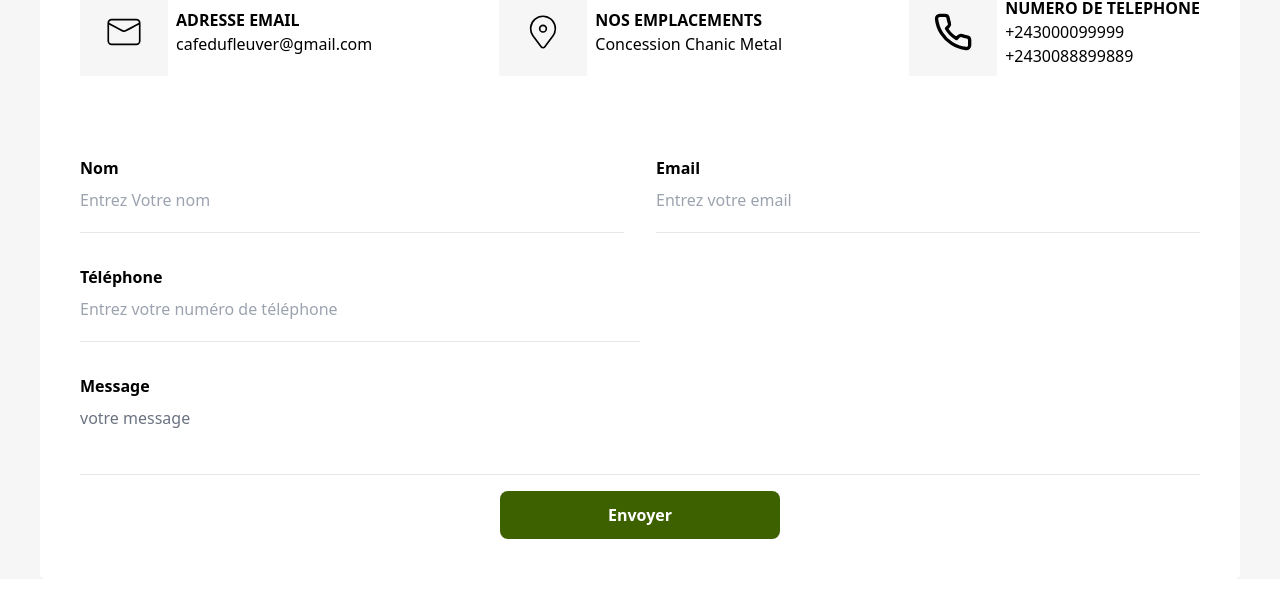
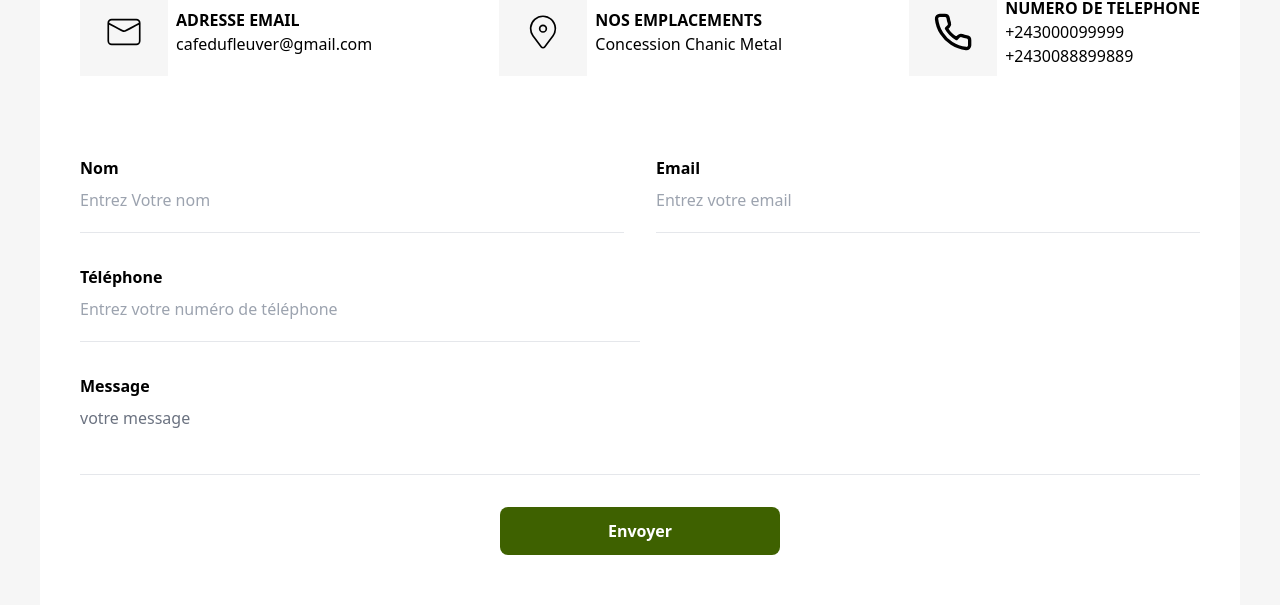
Before and after one commit to Theodorebinda/Caf-Du-Fleuve, a React (Vite) app: page /contact in a window 1280 px wide. Shown: the part 820-1425 px from the top of the page. Built offline with nearby package versions, Linux system fonts and the light colour scheme; a web font is replaced by a local one.

Commit message:
fix:contact

```diff
--- a/src/composants/contactPage/contactForm.jsx
+++ b/src/composants/contactPage/contactForm.jsx
@@ -78,9 +78,13 @@ const ContactForm = () => {
   };
 
   return (
-    <div className="flex flex-col bg-white p-4 md:p-10 m-3 md:m-10 rounded-md">
+    <div className="flex flex-col bg-white p-4 md:p-10 m-3 md:m-10 rounded-md ">
       <Localisation className={"mb-10 md:mb-20"} />
-      <form ref={form} onSubmit={sendEmail} className=" flex flex-col gap-4">
+      <form
+        ref={form}
+        onSubmit={sendEmail}
+        className=" flex flex-col gap-4 mb-10"
+      >
         <div className="flex flex-col md:flex-row md:justify-between md:gap-8 items-start md:items-center w-full">
           <div className="flex flex-col gap-2 md:w-1/2 w-full mb-4">
             <label className="font-semibold">Nom</label>
@@ -126,7 +130,7 @@ const ContactForm = () => {
           <textarea
             name="message"
             placeholder="votre message"
-            className="placeholder-gray-500 bg-transparent focus:outline-none focus:border-b-2 pb-5 border-b resize-none"
+            className="placeholder-gray-500 bg-transparent focus:outline-none focus:border-b-2 pb-5 mb-4 border-b resize-none"
             value={message}
             onChange={(e) => setMessage(e.target.value)}
           />
--- a/src/composants/contactPage/heroContact.jsx
+++ b/src/composants/contactPage/heroContact.jsx
@@ -2,13 +2,13 @@ import React from "react";
 function HeroContact() {
   return (
     <main className="w-full pt-14 mb-10 ">
-      <div className="bg-[url('./public/breadcrumb_bg_01.jpg')] bg-[#060608] h-[70vh] flex flex-col  justify-center items-start pl-4 gap-4 font-bold bg-no-repeat bg-center  bg-cover text-white">
+      <div className="bg-[url('/breadcrumb_bg_01.jpg')] bg-[#060608] h-[70vh] flex flex-col  justify-center items-start pl-4 gap-4 font-bold bg-no-repeat bg-center  bg-cover text-white">
         <h1 className="  text-6xl">Nous Contactez</h1>
         <span>Nous vous repondons 24 / 7</span>
       </div>
       <img
         className="object-cover  w-[18vh] rounded-full -mt-20 ml-5  relative "
-        src="./public/WhatsApp Image 2023-11-03 à 14.47.25_885eaa4f.jpg"
+        src="/WhatsApp Image 2023-11-03 à 14.47.25_885eaa4f.jpg"
       />
     </main>
   );
--- a/src/pages/Contact.jsx
+++ b/src/pages/Contact.jsx
@@ -3,7 +3,7 @@ import HeroContact from "../composants/contactPage/heroContact";
 
 export default function Contact() {
   return (
-    <div className="bg-[#f6f6f6]">
+    <div className="bg-[#f6f6f6] pb-4">
       <HeroContact />
       <ContactForm />
     </div>
```
